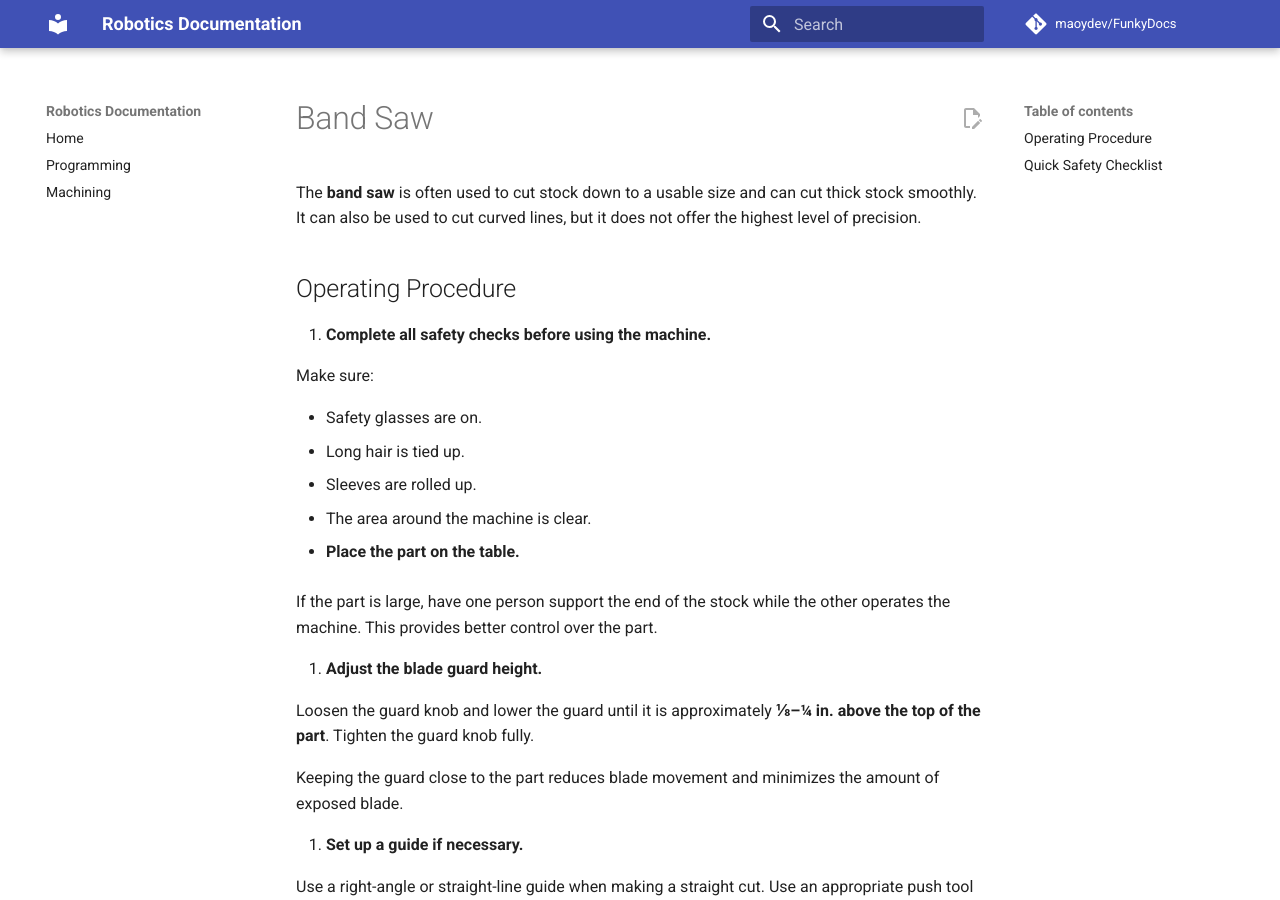
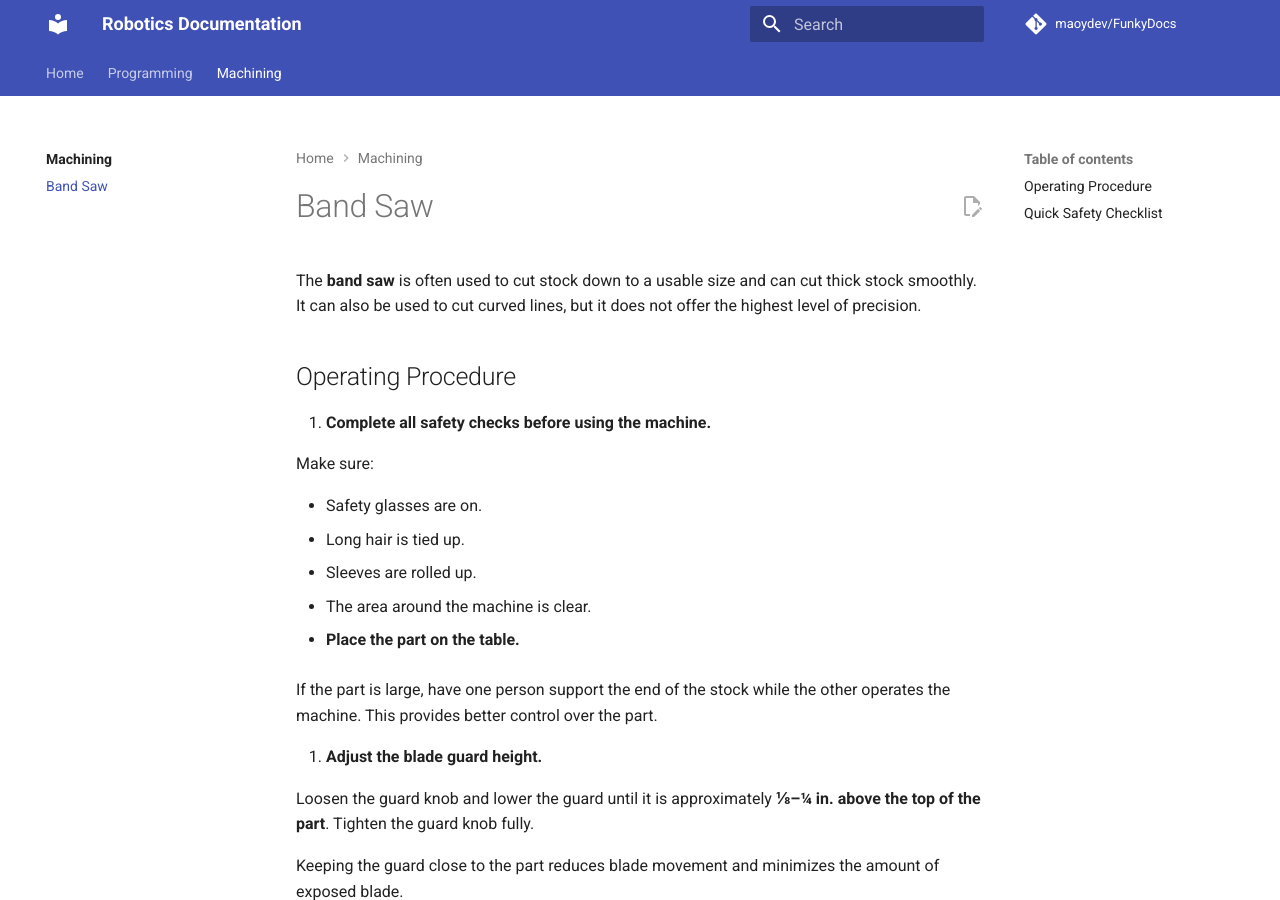
Before and after one commit to maoydev/FunkyDocs, an MkDocs documentation site: the page built from docs/machining/band-saw.md, in a window 1280 px wide and 900 px high. Built offline with MkDocs 1.6.1 and Material for MkDocs 9.7.7, drawn with Linux system fonts in a browser that asks for light colours; comment, search, counter and statistics services are not loaded.

Commit message:
Organize Band Saw under Machining

```diff
--- a/mkdocs.yml
+++ b/mkdocs.yml
@@ -1,4 +1,5 @@
 site_name: Robotics Documentation
+site_url: https://docdev.clangker.com
 
 repo_url: https://github.com/maoydev/FunkyDocs
 repo_name: maoydev/FunkyDocs
@@ -7,9 +8,18 @@ edit_uri: edit/main/docs/
 theme:
   name: material
   features:
+    - navigation.tabs
+    - navigation.sections
+    - navigation.indexes
+    - navigation.path
+    - navigation.top
+    - toc.follow
     - content.action.edit
+    - content.code.copy
 
 nav:
   - Home: index.md
   - Programming: programming.md
-  - Machining: machining.md
+  - Machining:
+      - Overview: machining/index.md
+      - Band Saw: machining/band-saw.md
```
Also changed, not shown: docs/index.md (+1 -1 lines), docs/machining/band-saw.md (renamed from docs/band-saw.md), docs/machining/index.md (renamed from docs/machining.md).
